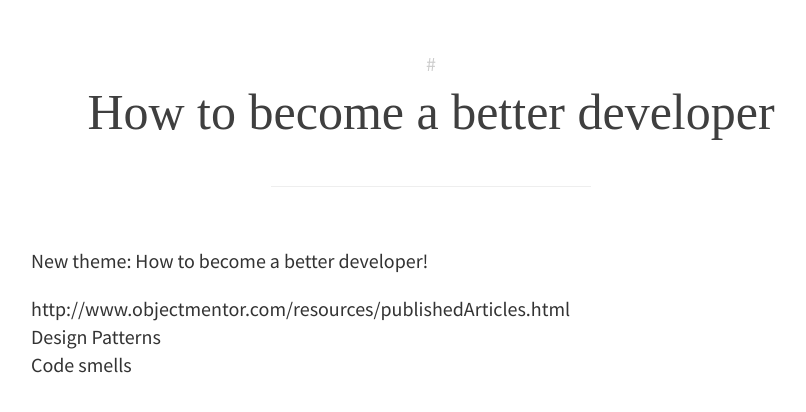
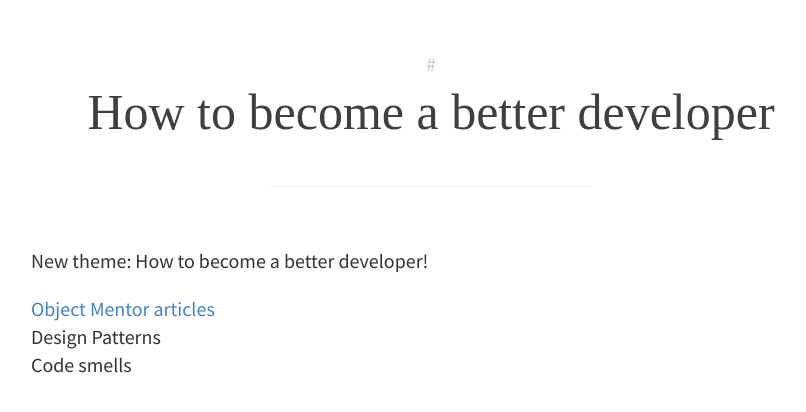
Before and after one commit to rbt91/rbt91.github.io, a Jekyll site: the page built from _posts/2015-03-08-better-developer.md, in a window 1280 px wide. Shown: the top 412 px of the page, without its empty margins (209-1015 px from the left). Built offline with Jekyll 4.4.1, drawn with Linux system fonts in a browser that asks for light colours; some web fonts are replaced.

Commit message:
Update 2015-03-08-better-developer.md

```diff
--- a/_posts/2015-03-08-better-developer.md
+++ b/_posts/2015-03-08-better-developer.md
@@ -7,6 +7,9 @@ categories:
 
 New theme: How to become a better developer!
 
-http://www.objectmentor.com/resources/publishedArticles.html
+[Object Mentor articles] [1]
 Design Patterns
 Code smells
+
+
+[1]:http://www.objectmentor.com/resources/publishedArticles.html
```
